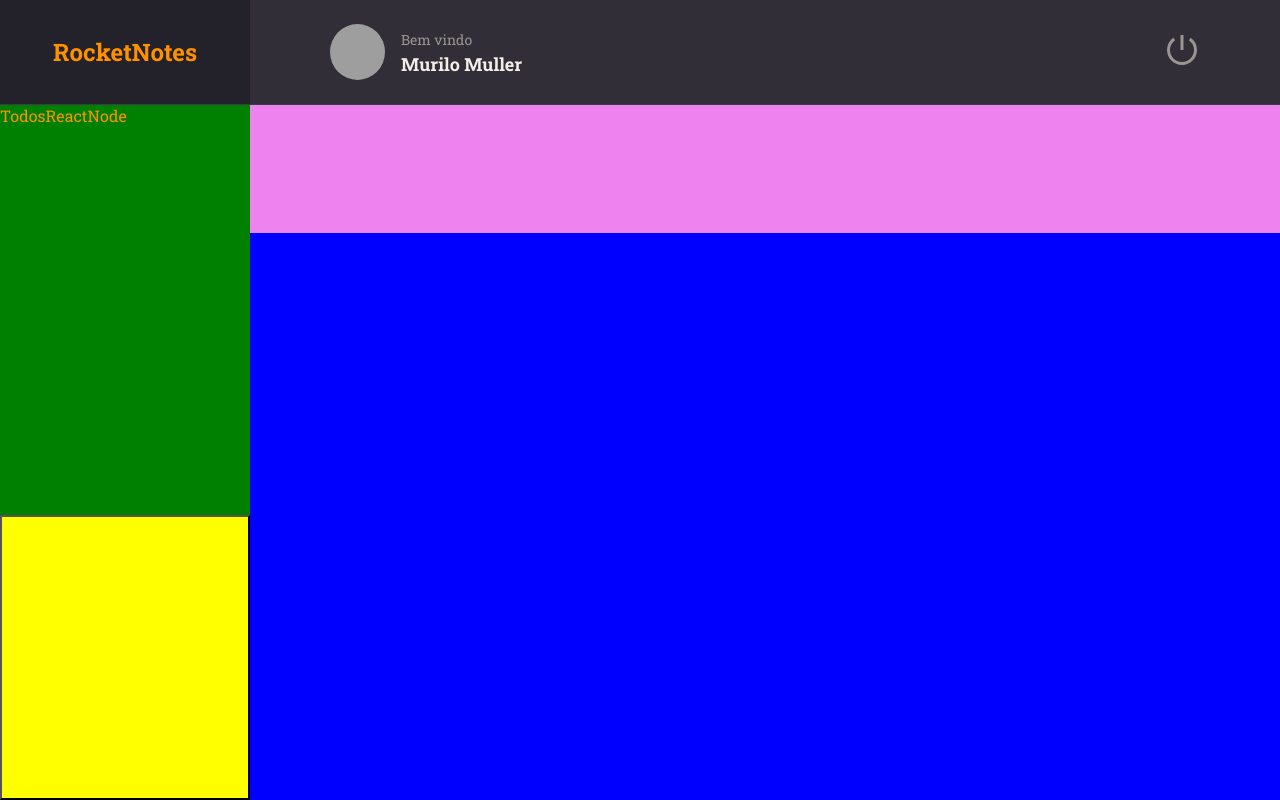
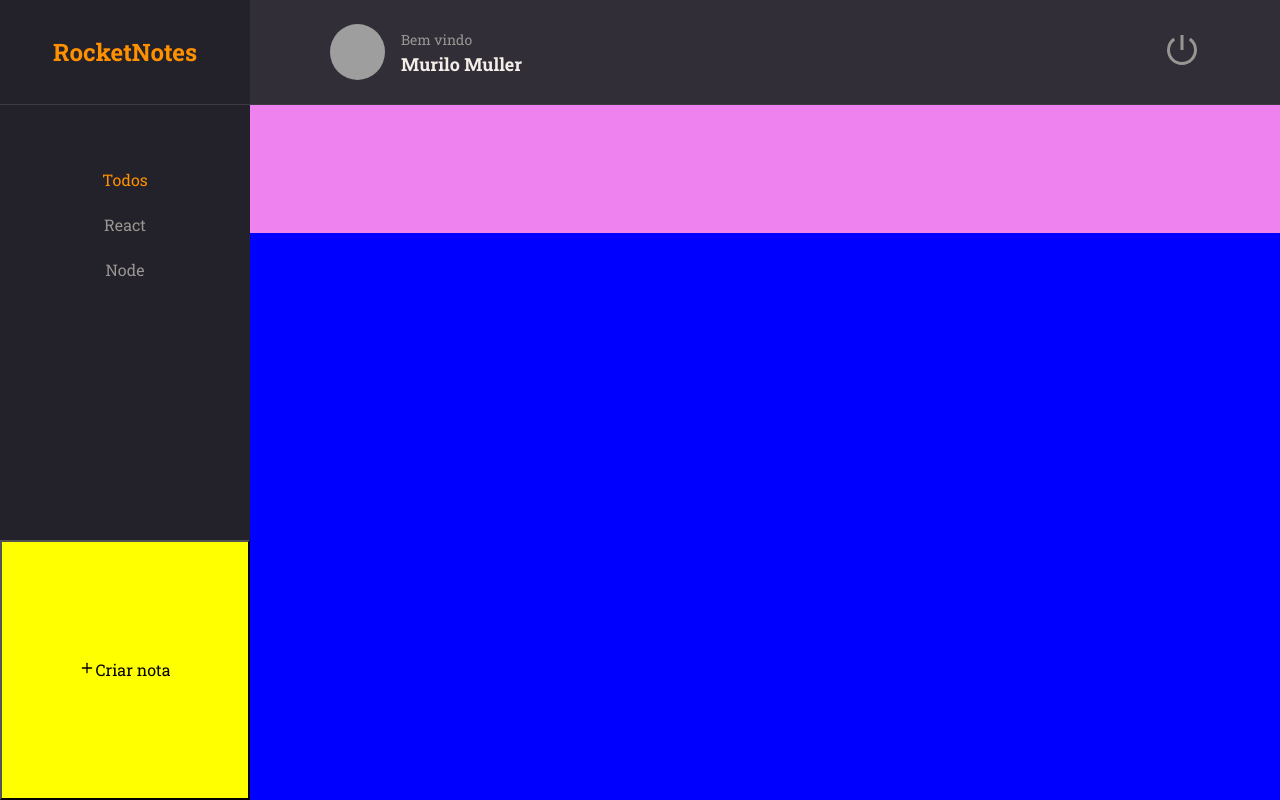
Before and after one commit to MullerHub/Rocketseat-Explorer, a React (Vite) app in the folder Stage0901/RocketNotes/: page / in a window 1280 px wide. Built offline with nearby package versions, Linux system fonts and the light colour scheme; grey boxes are pictures that could not be loaded.

Commit message:
Home finished

```diff
--- a/Stage0901/RocketNotes/src/components/ButtonText/index.jsx
+++ b/Stage0901/RocketNotes/src/components/ButtonText/index.jsx
@@ -1,11 +1,8 @@
-import {Container} from './styles'
+import { Container } from './styles'
 
-export function ButtonText({ title, ...rest}){
-  return(
-    <Container
-    type='button'
-    {...rest}
-    >
+export function ButtonText({ title, isActive, ...rest }) {
+  return (
+    <Container type="button" isActive={isActive} {...rest}>
       {title}
     </Container>
   )
--- a/Stage0901/RocketNotes/src/components/ButtonText/styles.js
+++ b/Stage0901/RocketNotes/src/components/ButtonText/styles.js
@@ -2,7 +2,8 @@ import styled from 'styled-components'
 
 export const Container = styled.button`
   background: none;
-  color: ${({ theme }) => theme.COLORS.ORANGE};
+  color: ${({ theme, isActive }) =>
+    isActive ? theme.COLORS.ORANGE : theme.COLORS.GRAY_100};
   border: none;
   font-size: 16px;
 `
--- a/Stage0901/RocketNotes/src/pages/Home/index.jsx
+++ b/Stage0901/RocketNotes/src/pages/Home/index.jsx
@@ -1,3 +1,4 @@
+import { FiPlus } from 'react-icons/fi'
 import { Container, Brand, Menu, Search, Content, NewNote } from './styles'
 
 import { Header } from '../../components/Header'
@@ -12,16 +13,25 @@ export function Home() {
 
       <Header />
       <Menu>
-        <ButtonText title="Todos" />
-        <ButtonText title="React" />
-        <ButtonText title="Node" />
+        <li>
+          <ButtonText title="Todos" isActive />
+        </li>
+        <li>
+          <ButtonText title="React" />
+        </li>
+        <li>
+          <ButtonText title="Node" />
+        </li>
       </Menu>
 
       <Search></Search>
 
       <Content></Content>
 
-      <NewNote></NewNote>
+      <NewNote>
+        <FiPlus />
+        Criar nota
+      </NewNote>
     </Container>
   )
 }
--- a/Stage0901/RocketNotes/src/pages/Home/styles.js
+++ b/Stage0901/RocketNotes/src/pages/Home/styles.js
@@ -34,7 +34,14 @@ export const Brand = styled.div`
 
 export const Menu = styled.ul`
   grid-area: menu;
-  background: green;
+  background-color: ${({ theme }) => theme.COLORS.BACKGROUND_900};
+
+  padding-top: 64px;
+  text-align: center;
+
+  > li {
+    margin-bottom: 24px;
+  }
 `
 
 export const Search = styled.ul`
```
